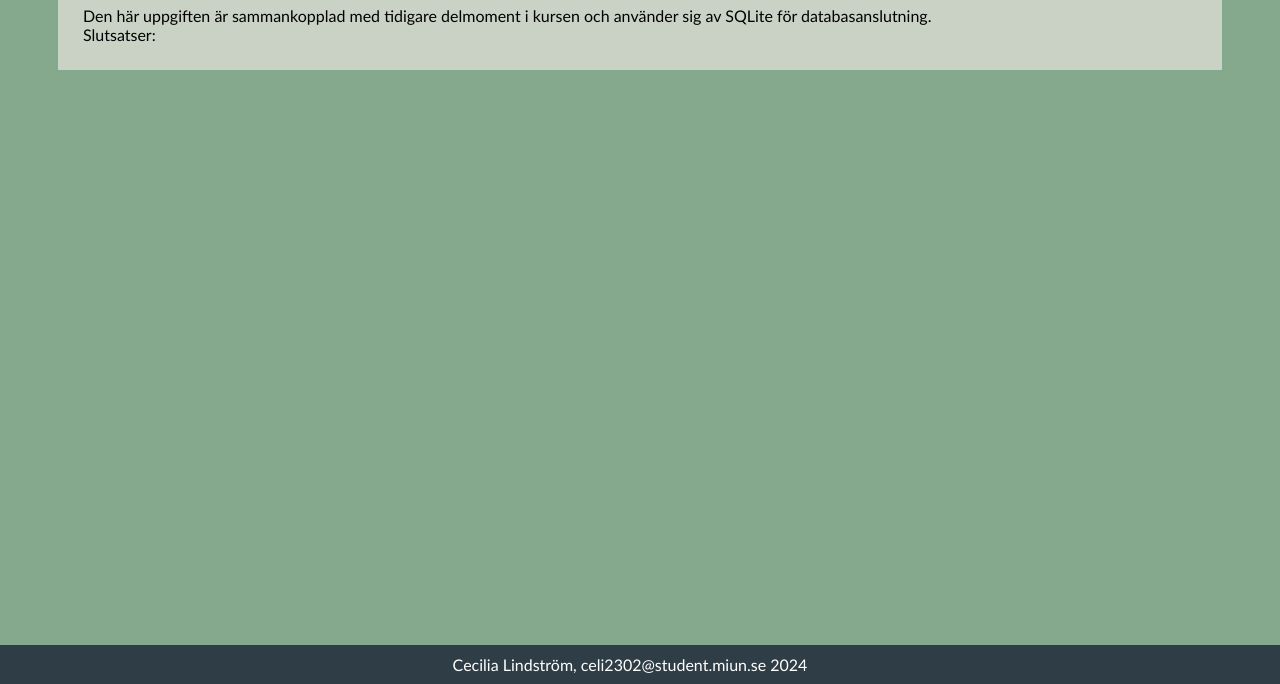
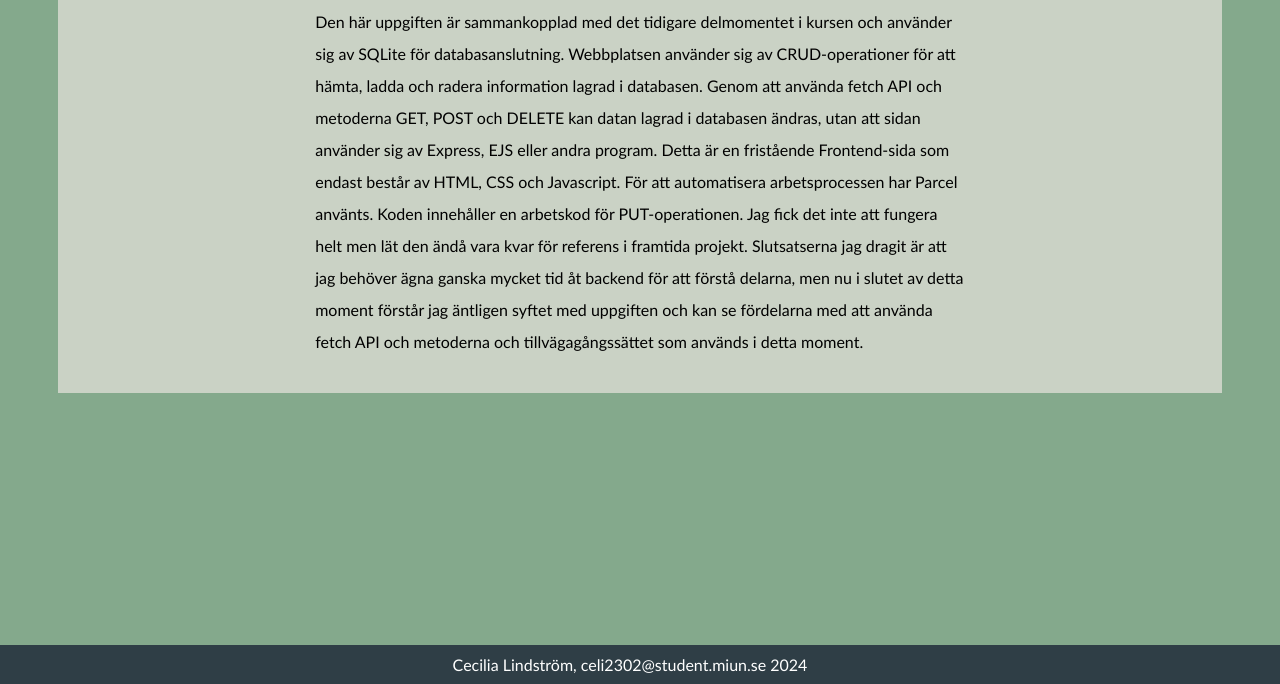
Before and after one commit to godcilla96/webbtj2, a website built with Parcel: page about.html in a window 1280 px wide. Shown: the part 116-800 px from the top of the page. Built offline with nearby package versions, Linux system fonts and the light colour scheme.

Commit message:
Färdigställer det sista

```diff
--- a/about.html
+++ b/about.html
@@ -15,12 +15,19 @@
         </ul>
     </nav>
     <div class = "main">
-    <h1>Om</h1>
-    <p>Den här uppgiften är sammankopplad med tidigare delmoment i kursen och använder sig av SQLite för databasanslutning. <br>
-        Slutsatser: </p>
+        <h1>Om</h1>
+            <p class = "slutsatser">Den här uppgiften är sammankopplad med det tidigare delmomentet i kursen och använder sig av SQLite för databasanslutning.
+                Webbplatsen använder sig av CRUD-operationer för att hämta, ladda och radera information lagrad i databasen.
+                Genom att använda fetch API och metoderna GET, POST och DELETE kan datan lagrad i databasen ändras, utan att sidan
+                använder sig av Express, EJS eller andra program. Detta är en fristående Frontend-sida som endast består av HTML, CSS och Javascript.
+                För att automatisera arbetsprocessen har Parcel använts. Koden innehåller en arbetskod för PUT-operationen. Jag fick det inte att fungera
+                helt men lät den ändå vara kvar för referens i framtida projekt.
+                Slutsatserna jag dragit är att jag behöver ägna ganska mycket tid åt backend för att förstå delarna, men nu i slutet
+                av detta moment förstår jag äntligen syftet med uppgiften och kan se fördelarna med att använda fetch API och metoderna
+                och tillvägagångssättet som används i detta moment.</p>
     </div>
+    <footer>
+        Cecilia Lindström, celi2302@student.miun.se 2024
+    </footer>
 </body>
-<footer>
-    Cecilia Lindström, celi2302@student.miun.se 2024
-</footer>
 </html>
--- a/style.css
+++ b/style.css
@@ -37,7 +37,7 @@ nav a {
     font-weight: bold;
     font-size: 1.2em;
     text-transform: uppercase;
-    margin: 0 15px 0 15px;
+    margin: 0 10px 0 10px;
     padding: 30px;
     line-height: 30px;
 }
@@ -69,3 +69,17 @@ footer {
 button {
     margin-left: 10px;
 }
+
+.slutsatser {
+    line-height: 2em;
+    max-width: 70ch;
+    margin: 0 auto;
+    margin-bottom: 25px;
+}
+
+@media only screen and (min-width: 1300px) {
+    .main {
+        margin-left: 350px;
+        margin-right: 350px;
+    }
+}
```
Also changed, not shown: add.html (+3 -3 lines), index.html (+6 -6 lines), script.js (+25 -21 lines), README.md (added).
